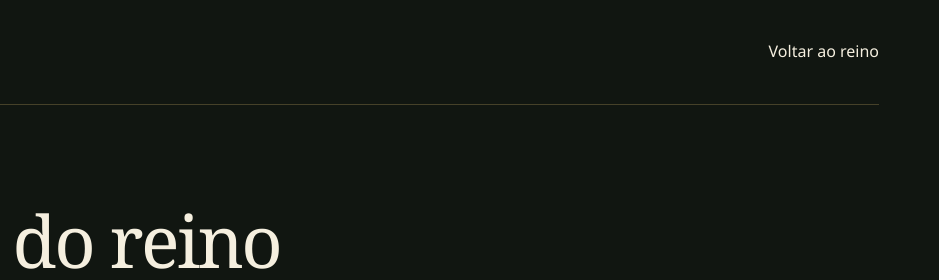
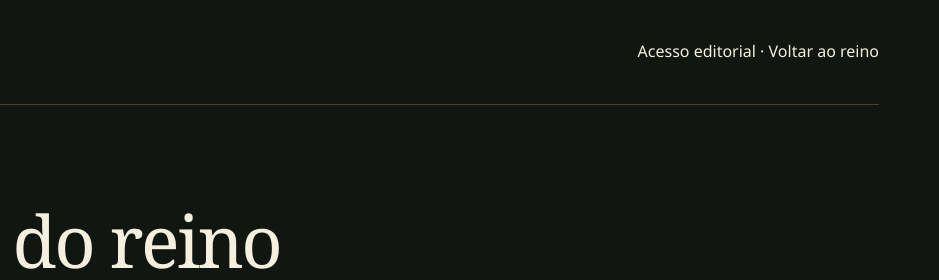
Before and after one commit to ScarterDM/ScarterDM, a plain HTML site: page noticias.html in a window 1280 px wide. Shown: the top 280 px of the page, 341-1280 px from the left. Drawn offline with Linux system fonts and the light colour scheme.

Commit message:
Portal: adicionar acesso à conta na navegação

```diff
--- a/noticias.html
+++ b/noticias.html
@@ -1 +1 @@
-<!doctype html><html lang="pt-BR"><head><meta charset="utf-8"><meta name="viewport" content="width=device-width,initial-scale=1"><title>Notícias | Trindade Craft</title><meta name="description" content="Notícias e crônicas oficiais da Trindade Craft."><link rel="icon" href="assets/coroa.svg"><link rel="stylesheet" href="site.css"><link rel="stylesheet" href="noticias.css"><script src="noticias.js" defer></script></head><body><header class="news-header wrap"><a href="index.html"><img src="assets/logo-trindade.webp" alt="Trindade Craft" width="150"></a><a href="index.html">Voltar ao reino</a></header><main class="wrap news-main"><section id="news-index"><p class="eyebrow">Gazeta da Trindade</p><h1>Crônicas do reino</h1><p>Notícias, histórias e acontecimentos da nossa comunidade.</p><nav id="news-tags" aria-label="Filtrar por tags"></nav><div id="news-list" aria-live="polite">Carregando notícias…</div></section><section id="news-reader" hidden><div class="news-controls"><a href="noticias.html">← Todas as notícias</a><button id="reading-mode" type="button" aria-pressed="false">Leitura simplificada</button></div><article class="parchment" id="news-article"></article></section></main></body></html>
+<!doctype html><html lang="pt-BR"><head><meta charset="utf-8"><meta name="viewport" content="width=device-width,initial-scale=1"><title>Notícias | Trindade Craft</title><meta name="description" content="Notícias e crônicas oficiais da Trindade Craft."><link rel="icon" href="assets/coroa.svg"><link rel="stylesheet" href="site.css"><link rel="stylesheet" href="noticias.css"><script src="noticias.js" defer></script></head><body><header class="news-header wrap"><a href="index.html"><img src="assets/logo-trindade.webp" alt="Trindade Craft" width="150"></a><nav aria-label="Acesso à Gazeta"><a href="conta.html">Acesso editorial</a> · <a href="index.html">Voltar ao reino</a></nav></header><main class="wrap news-main"><section id="news-index"><p class="eyebrow">Gazeta da Trindade</p><h1>Crônicas do reino</h1><p>Notícias, histórias e acontecimentos da nossa comunidade.</p><nav id="news-tags" aria-label="Filtrar por tags"></nav><div id="news-list" aria-live="polite">Carregando notícias…</div></section><section id="news-reader" hidden><div class="news-controls"><a href="noticias.html">← Todas as notícias</a><button id="reading-mode" type="button" aria-pressed="false">Leitura simplificada</button></div><article class="parchment" id="news-article"></article></section></main></body></html>
```
